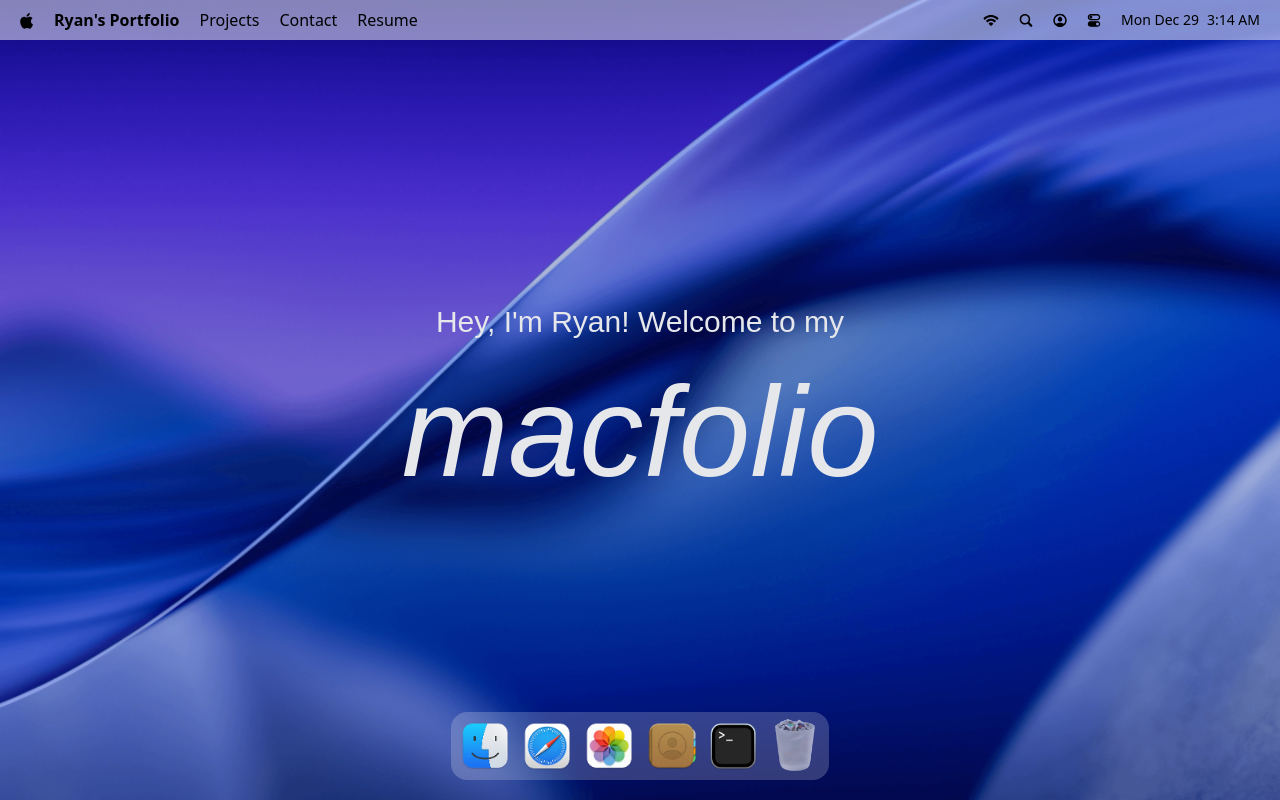
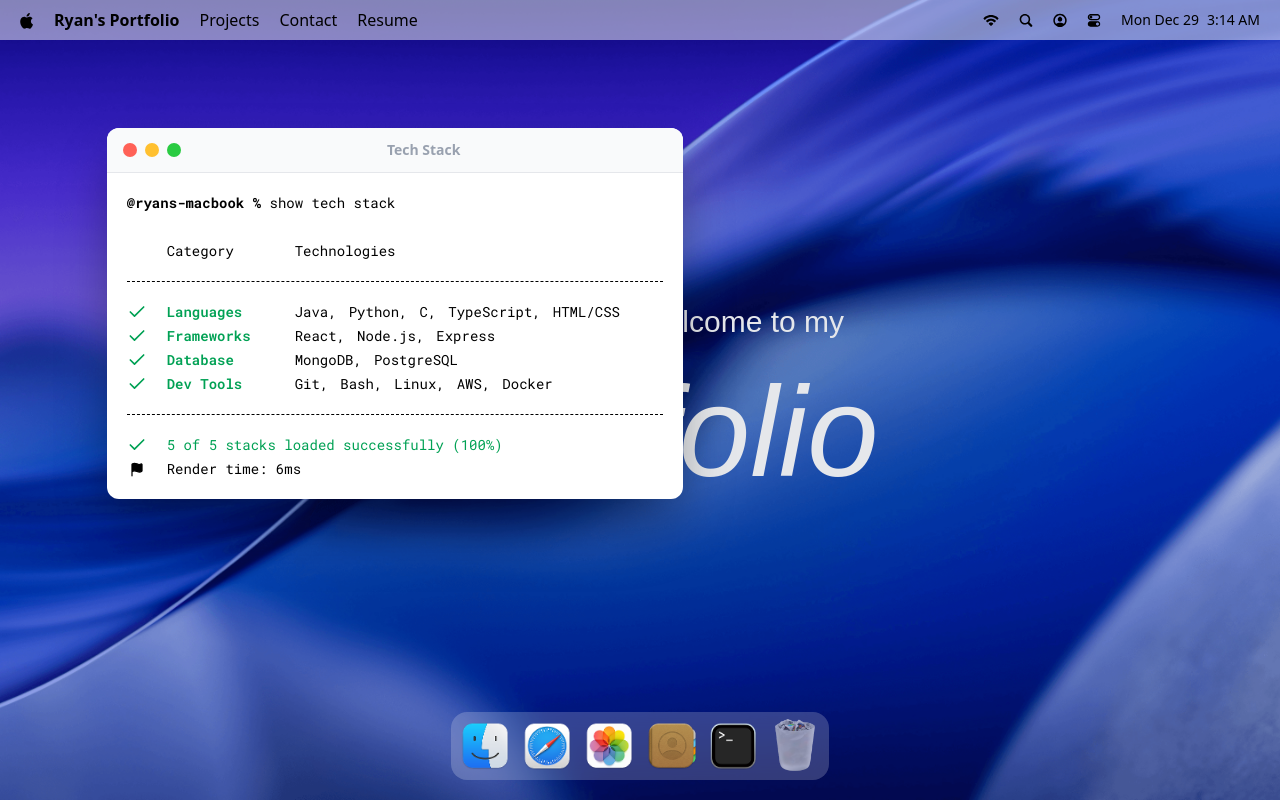
Before and after one commit to vnt1c/ryans-macfolio, a React (Vite) app: page / in a window 1280 px wide. Both pictures are taken after a click on the button 733 px from the left and 746 px from the top of the page. Built offline with nearby package versions, Linux system fonts and the light colour scheme; a web font is replaced by a local one.

Commit message:
implement a hoc and the first window (terminal)

```diff
--- a/src/App.tsx
+++ b/src/App.tsx
@@ -1,7 +1,9 @@
-import { Navbar, Welcome, Dock } from "#components";
-import { WindowProvider } from "#context/WindowContext";
 import gsap from "gsap/dist/gsap";
 import Draggable from "gsap/dist/Draggable";
+
+import { Navbar, Welcome, Dock } from "#components";
+import { Terminal } from "#windows";
+import { WindowProvider } from "#context/WindowContext";
 
 gsap.registerPlugin(Draggable);
 
@@ -12,6 +14,8 @@
         <Navbar />
         <Welcome />
         <Dock />
+
+        <Terminal />
       </main>
     </WindowProvider>
   )
--- /dev/null
+++ b/src/components/WindowControls.tsx
@@ -0,0 +1,21 @@
+
+import { useWindowContext } from "#context/WindowContext";
+import type { WindowKey } from "#constants/index";
+
+interface WindowControlsProps {
+  target: WindowKey;
+}
+
+const WindowControls = ({ target }: WindowControlsProps) => {
+  const { closeWindow } = useWindowContext();
+  // You can use closeWindow(target) when needed
+  return (
+    <div id="window-controls">
+      <div className="close" onClick={() => closeWindow(target)} />
+      <div className="minimize" />
+      <div className="maximize" />
+    </div>
+  );
+};
+
+export default WindowControls;
--- a/src/components/index.ts
+++ b/src/components/index.ts
@@ -1,5 +1,6 @@
 import Navbar from "#components/Navbar";
 import Welcome from "#components/Welcome";
 import Dock from "#components/Dock";
+import WindowControls from "#components/WindowControls";
 
-export { Navbar, Welcome, Dock };
+export { Navbar, Welcome, Dock, WindowControls };
--- a/src/constants/index.ts
+++ b/src/constants/index.ts
@@ -101,20 +101,12 @@
 
 const techStack = [
   {
-    category: "Frontend",
-    items: ["React.js", "Next.js", "TypeScript"],
+    category: "Languages",
+    items: ["Java", "Python", "C", "TypeScript", "HTML/CSS"],
   },
   {
-    category: "Mobile",
-    items: ["React Native", "Expo"],
-  },
-  {
-    category: "Styling",
-    items: ["Tailwind CSS", "Sass", "CSS"],
-  },
-  {
-    category: "Backend",
-    items: ["Node.js", "Express", "NestJS", "Hono"],
+    category: "Frameworks",
+    items: ["React", "Node.js", "Express"],
   },
   {
     category: "Database",
@@ -122,7 +114,7 @@
   },
   {
     category: "Dev Tools",
-    items: ["Git", "GitHub", "Docker"],
+    items: ["Git", "Bash", "Linux", "AWS", "Docker"],
   },
 ];
 
--- a/src/hoc/WindowWrapper.tsx
+++ b/src/hoc/WindowWrapper.tsx
@@ -1,22 +1,51 @@
 import { useWindowContext } from "#context/WindowContext";
-import { useRef } from "react";
+import { useLayoutEffect, useRef } from "react";
+import type { ComponentType } from "react";
+import type { WindowKey } from "#constants/index";
+import { useGSAP } from "@gsap/react";
+import gsap from "gsap";
+import Draggable from "gsap/dist/Draggable";
 
-const WindowWrapper = (Component, windowKey) => {
-  const Wrapped = (props) => {
-    const { focusWindow, windows } = useWindowContext();
+function WindowWrapper<P>(Component: ComponentType<P>, windowKey: WindowKey) {
+
+  const Wrapped = (props: P) => {
+    const { windows, focusWindow } = useWindowContext();
     const { isOpen, zIndex } = windows[windowKey];
-    const ref = useRef(null);
+    const ref = useRef<HTMLElement | null>(null);
+
+    useGSAP(() => {
+      const el = ref.current;
+      if (!el || !isOpen) return;
+
+      el.style.display = "block";
+
+      gsap.fromTo(el, { scale: 0.8, opacity: 0, y: 40 }, { scale: 1, opacity: 1, y: 0, duration: 0.4, ease: "power3.out", });
+    }, [isOpen])
+
+    useGSAP(() => {
+      const el = ref.current;
+      if (!el) return;
+
+      const [instance] = Draggable.create(el, { onPress: () => focusWindow(windowKey) });
+
+      return () => instance.kill();
+    })
+
+    useLayoutEffect(() => {
+      const el = ref.current;
+      if (!el) return;
+
+      el.style.display = isOpen ? "block" : "none";
+    }, [isOpen]);
 
     return (
-        <section id={windowKey} ref={ref} style={{ zIndex }}
-         className="absolute">
-            <Component {... props}/>
-        </section>
+      <section id={windowKey} ref={ref} style={{ zIndex }} className="absolute">
+        <Component {...props as any} />
+      </section>
     );
   };
 
   Wrapped.displayName = `WindowWrapper(${Component.displayName || Component.name || "Component"})`;
-
   return Wrapped;
 }
 
--- /dev/null
+++ b/src/windows/Terminal.tsx
@@ -0,0 +1,57 @@
+import WindowWrapper from '#hoc/WindowWrapper'
+import { techStack } from "#constants/index";
+import React from 'react'
+import { Check, Flag } from 'lucide-react';
+import { WindowControls } from '#components';
+
+const Terminal = () => {
+  return <>
+    <div id="window-header">
+        <WindowControls target="terminal" />
+        <h2>Tech Stack</h2>
+    </div>
+
+    <div className="techstack">
+        <p>
+            <span className="font-bold">@ryans-macbook % </span>
+            show tech stack
+        </p>
+
+        <div className="label">
+            <p className="w-32">Category</p>
+            <p>Technologies</p>
+        </div>
+
+        <ul className="content">
+            {techStack.map(({ category, items }) => (
+                <li key={category} className="flex items-center">
+                    <Check className="check" size={20} />
+                    <h3>{category}</h3>
+                    <ul>
+                        {items.map((item, i) => (
+                            <li key={i}>
+                                {item}
+                                {i < items.length-1 ? "," : ""}
+                            </li>
+                        ))}
+                    </ul>
+                </li>
+            ))}
+        </ul>
+        <div className="footnote">
+            <p>
+                <Check size={20} /> 5 of 5 stacks loaded successfully (100%)
+            </p>
+
+            <p className="text-black">
+                <Flag size={15} fill="black" />
+                Render time: 6ms
+            </p>
+        </div>
+    </div>
+  </>
+}
+
+const TerminalWindow = WindowWrapper(Terminal, 'terminal');
+
+export default TerminalWindow;
--- /dev/null
+++ b/src/windows/index.ts
@@ -0,0 +1,3 @@
+import Terminal from "./Terminal";
+
+export { Terminal };
--- a/tsconfig.app.json
+++ b/tsconfig.app.json
@@ -19,6 +19,7 @@
       "#context/*": ["./src/context/*"],
       "#store/*": ["./src/store/*"],
       "#hoc/*": ["./src/hoc/*"],
+      "#windows": ["./src/windows/index"],
       "#windows/*": ["./src/windows/*"]
     },
 
```
